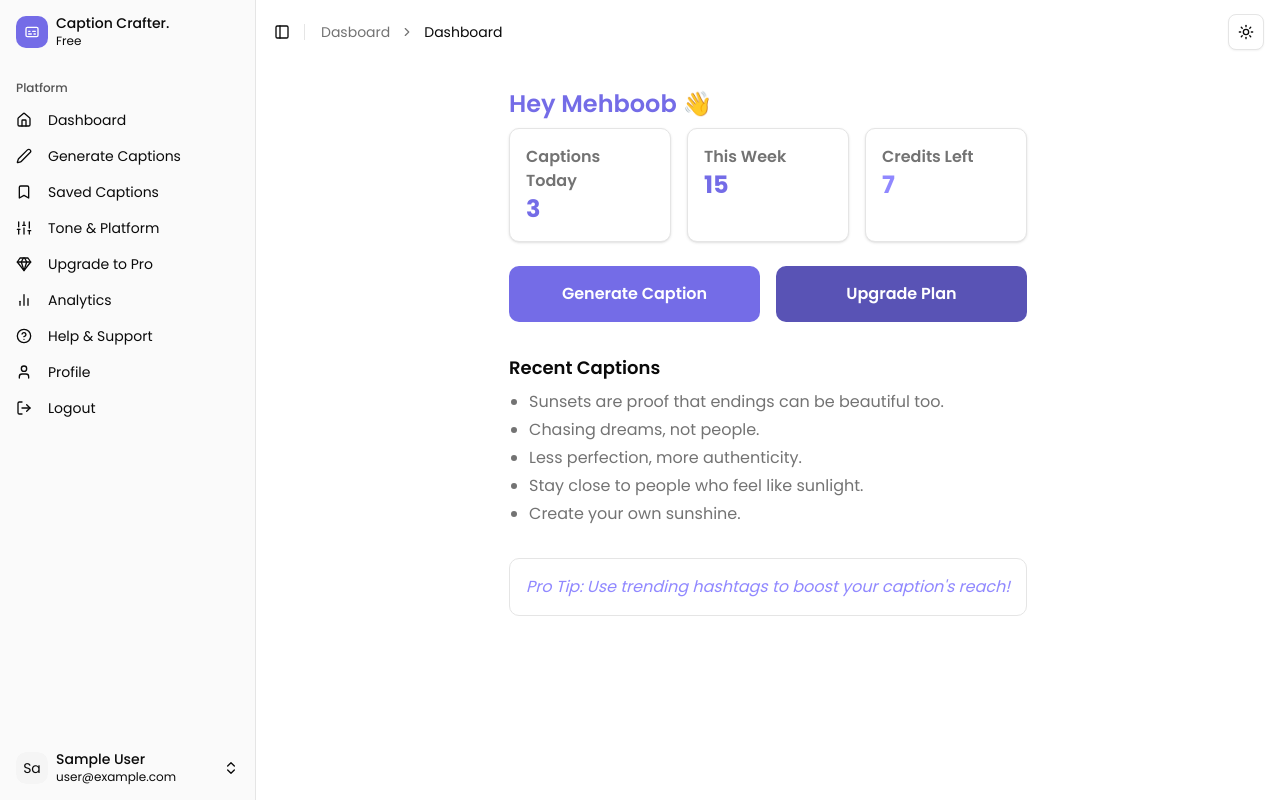
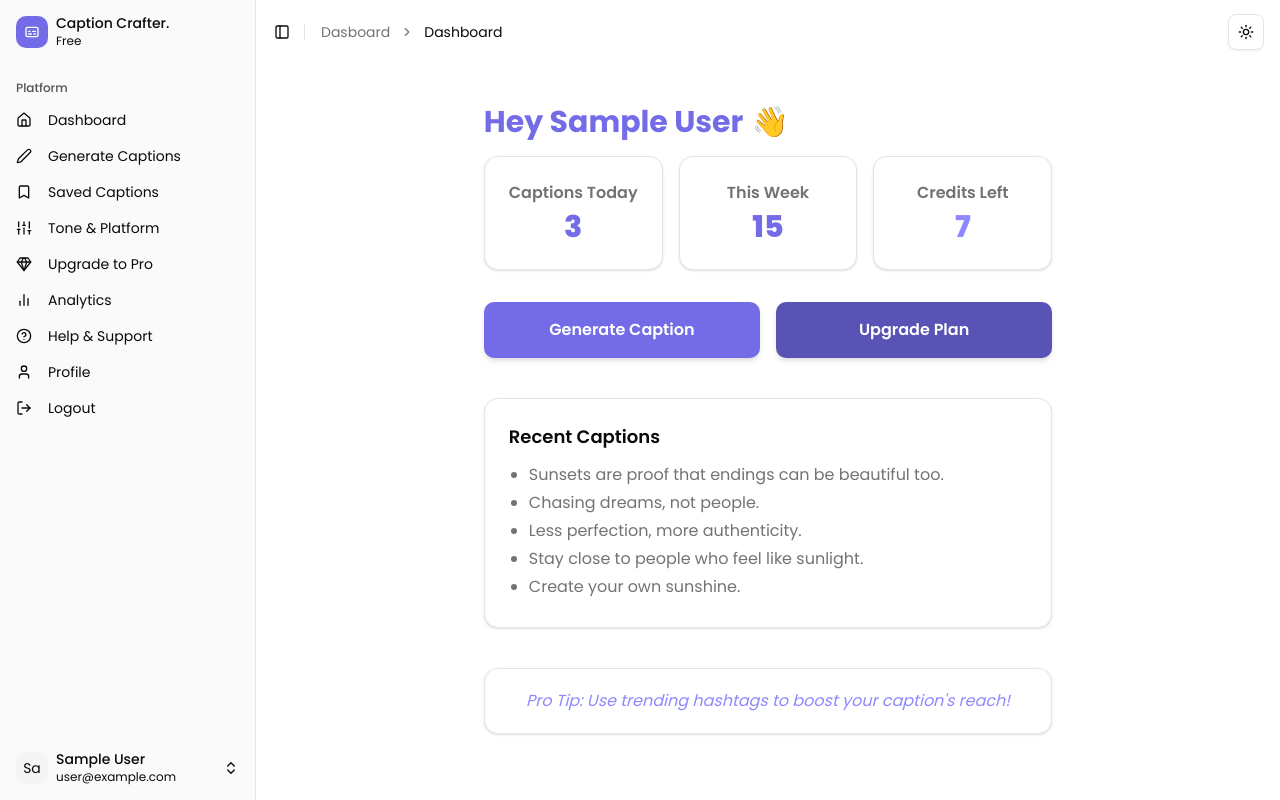
Before and after one commit to HaseebAkbar0609/CaptionCrafter, a Next.js app: page /dashboard in a window 1280 px wide. Built offline with nearby package versions, Linux system fonts and the light colour scheme; no server answers; sample sign-in values are in the browser's storage.

Commit message:
update dashboard

```diff
--- a/app/dashboard/page.jsx
+++ b/app/dashboard/page.jsx
@@ -1,3 +1,4 @@
+import auth from "@/config/firebase";
 import Link from "next/link";
 
 export default function Page() {
@@ -16,64 +17,64 @@ export default function Page() {
     "Pro Tip: Use trending hashtags to boost your caption's reach!";
 
   return (
-    <div className="max-w-xl mx-auto p-6">
-      <h2 className="mb-2 text-2xl font-semibold text-[var(--color-primary)]">
-        Hey Mehboob{" "}
+    <div className="max-w-3xl mx-auto p-6 md:p-10">
+      <h2 className="mb-4 text-3xl font-bold text-[var(--color-primary)] flex items-center gap-2">
+        Hey {auth?.currentUser?.displayName|| auth?.currentUser?.email?.split("@")[0] || "Guest"}{" "}
         <span role="img" aria-label="wave">
           👋
         </span>
       </h2>
-      <div className="flex gap-4 mb-6">
-        <div className="flex-1 bg-[var(--color-card)] rounded-lg p-4 shadow border border-[var(--color-border)]">
-          <div className="font-semibold text-[var(--color-muted-foreground)]">
+      <div className="grid grid-cols-1 md:grid-cols-3 gap-4 mb-8">
+        <div className="bg-[var(--color-card)] rounded-xl p-6 shadow border border-[var(--color-border)] flex flex-col items-center">
+          <div className="font-semibold text-[var(--color-muted-foreground)] mb-1">
             Captions Today
           </div>
-          <div className="text-2xl font-bold text-[var(--color-primary)]">
+          <div className="text-3xl font-extrabold text-[var(--color-primary)]">
             {captionsToday}
           </div>
         </div>
-        <div className="flex-1 bg-[var(--color-card)] rounded-lg p-4 shadow border border-[var(--color-border)]">
-          <div className="font-semibold text-[var(--color-muted-foreground)]">
+        <div className="bg-[var(--color-card)] rounded-xl p-6 shadow border border-[var(--color-border)] flex flex-col items-center">
+          <div className="font-semibold text-[var(--color-muted-foreground)] mb-1">
             This Week
           </div>
-          <div className="text-2xl font-bold text-[var(--color-primary)]">
+          <div className="text-3xl font-extrabold text-[var(--color-primary)]">
             {captionsWeek}
           </div>
         </div>
-        <div className="flex-1 bg-[var(--color-card)] rounded-lg p-4 shadow border border-[var(--color-border)]">
-          <div className="font-semibold text-[var(--color-muted-foreground)]">
+        <div className="bg-[var(--color-card)] rounded-xl p-6 shadow border border-[var(--color-border)] flex flex-col items-center">
+          <div className="font-semibold text-[var(--color-muted-foreground)] mb-1">
             Credits Left
           </div>
-          <div className="text-2xl font-bold text-[var(--color-accent)]">
+          <div className="text-3xl font-extrabold text-[var(--color-accent)]">
             {remainingCredits}
           </div>
         </div>
       </div>
-      <div className="flex gap-4 mb-8">
+      <div className="flex flex-col md:flex-row gap-4 mb-10">
         <Link href="/dashboard/generate" legacyBehavior>
-          <a className="flex-1 bg-[var(--color-primary)] text-[var(--color-primary-foreground)] rounded-lg p-4 text-center font-semibold hover:bg-[var(--color-accent)] transition-colors">
+          <a className="flex-1 bg-[var(--color-primary)] text-[var(--color-primary-foreground)] rounded-lg p-4 text-center font-semibold hover:bg-[var(--color-accent)] transition-colors shadow-md">
             Generate Caption
           </a>
         </Link>
         <Link href="/dashboard/pricing" legacyBehavior>
-          <a className="flex-1 bg-[var(--color-secondary)] text-[var(--color-secondary-foreground)] rounded-lg p-4 text-center font-semibold hover:bg-[var(--color-accent)] hover:text-[var(--color-accent-foreground)] transition-colors">
+          <a className="flex-1 bg-[var(--color-secondary)] text-[var(--color-secondary-foreground)] rounded-lg p-4 text-center font-semibold hover:bg-[var(--color-accent)] hover:text-[var(--color-accent-foreground)] transition-colors shadow-md">
             Upgrade Plan
           </a>
         </Link>
       </div>
-      <div className="mb-8">
-        <h3 className="mb-2 text-lg font-semibold text-[var(--color-foreground)]">
+      <div className="mb-10 bg-[var(--color-card)] rounded-xl p-6 border border-[var(--color-border)] shadow-sm">
+        <h3 className="mb-3 text-lg font-semibold text-[var(--color-foreground)]">
           Recent Captions
         </h3>
-        <ul className="pl-5 list-disc text-[var(--color-muted-foreground)]">
+        <ul className="pl-5 list-disc text-[var(--color-muted-foreground)] space-y-1">
           {recentCaptions.map((caption, idx) => (
-            <li key={idx} className="mb-1">
+            <li key={idx} className="mb-1 text-base">
               {caption}
             </li>
           ))}
         </ul>
       </div>
-      <div className="bg-[var(--color-popover)] border border-[var(--color-border)] rounded-lg p-4 italic text-[var(--color-accent)]">
+      <div className="bg-[var(--color-popover)] border border-[var(--color-border)] rounded-xl p-5 italic text-[var(--color-accent)] text-center shadow-sm">
         {proTip}
       </div>
     </div>
```
